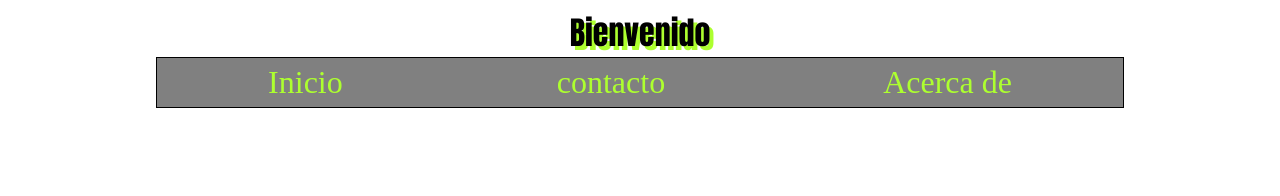
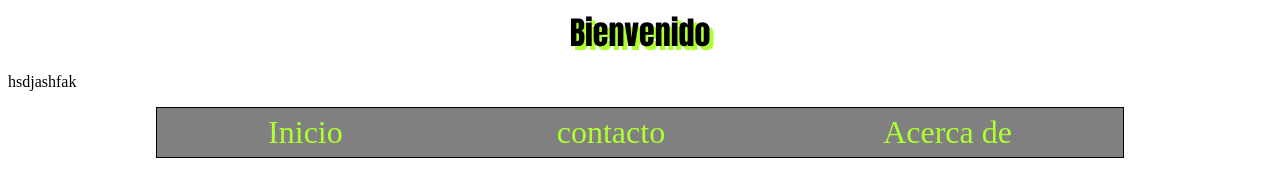
Before and after one commit to sarid-code/menu-desplegable-2-niveles, a plain HTML site: page index.html in a window 1280 px wide. Drawn offline with Linux system fonts and the light colour scheme.

Commit message:
Update index.html

```diff
--- a/index.html
+++ b/index.html
@@ -9,6 +9,7 @@
   </head>
   <body>
     <header>Bienvenido</header>
+    <p>hsdjashfak<p>
     <nav>
       <ul>
         <li><a href="#">Inicio</a></li>
```
